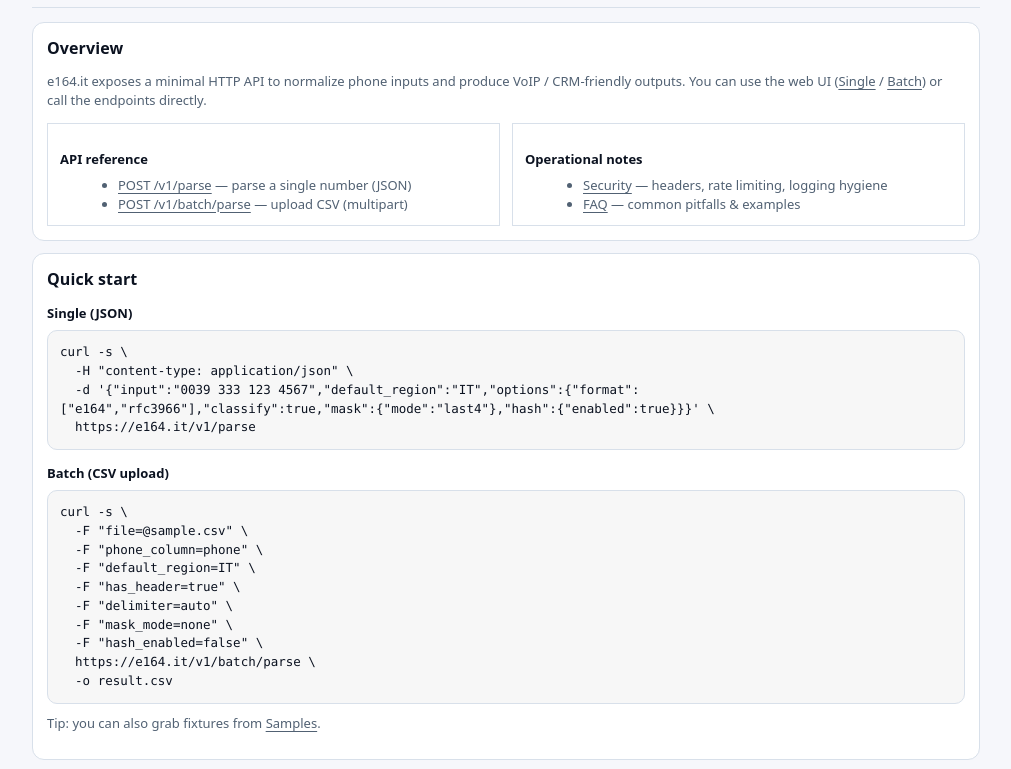
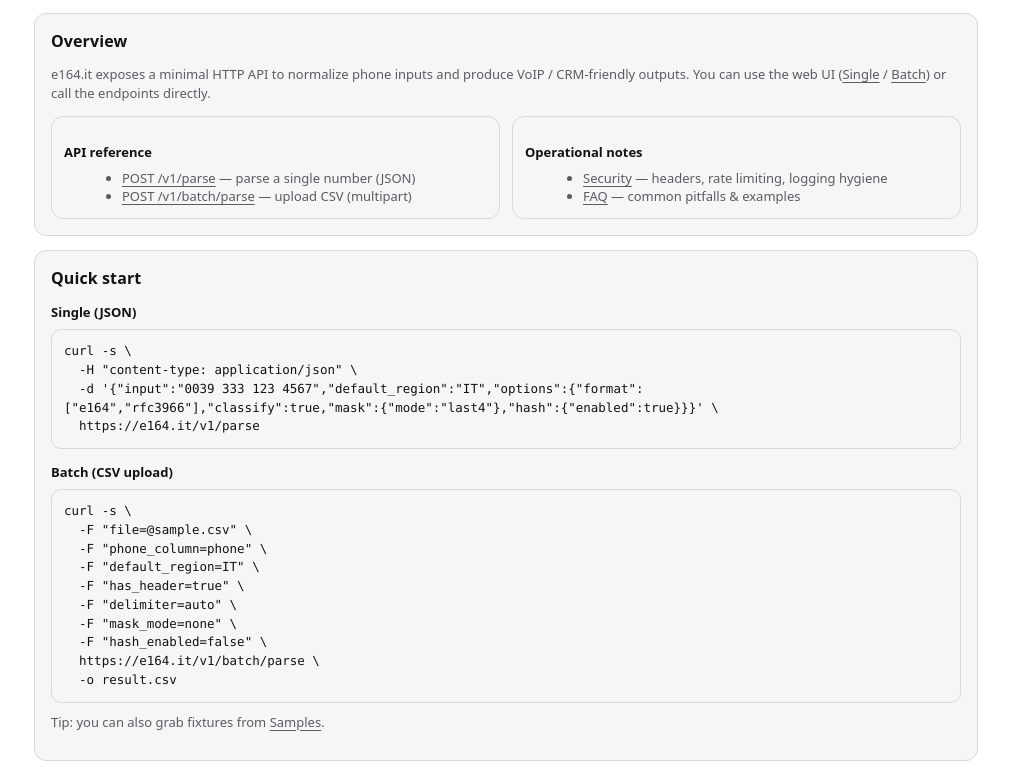
Before and after one commit to Antonio-Prado/e164-it, a website: page public/docs/index.html in a window 1280 px wide. Shown: the part 94-863 px from the top of the page, without its empty margins (134-1145 px from the left). Drawn offline with Linux system fonts and the light colour scheme.

Commit message:
Align Docs styling with site layout

```diff
--- a/public/docs/index.html
+++ b/public/docs/index.html
@@ -4,22 +4,22 @@
   <meta charset="utf-8" />
   <meta name="viewport" content="width=device-width, initial-scale=1" />
   <meta name="description" content="e164.it documentation: API, Batch CSV, privacy & security notes." />
-  <link rel="stylesheet" href="/styles.css">
+  <link rel="stylesheet" href="/styles.tech.css">
 <meta property="og:title" content="e164.it — Docs" />
   <meta property="og:description" content="e164.it docs: API, Batch CSV, security, and operational notes." />
   <meta property="og:type" content="website" />
   <title>e164.it — Docs</title>
   <style>
-    .doc h2 { margin: 0 0 8px; font-size: 16px; letter-spacing: .1px; }
-    .doc h3 { margin: 14px 0 8px; font-size: 13px; color: var(--text); }
-    .doc p, .doc li { color: var(--muted); font-size: 13px; line-height: 1.45; }
-    .doc ul { margin: 8px 0 0 18px; }
-    .doc .k { font-family: var(--mono); font-size: 12px; }
-    .doc .callout { border: 1px solid var(--border); border-radius: var(--radius); padding: 12px; background: transparent; }
-    .doc .cols { display: grid; grid-template-columns: 1fr 1fr; gap: 12px; }
-    @media (max-width: 860px) { .doc .cols { grid-template-columns: 1fr; } }
-    .doc a { text-decoration: underline; text-underline-offset: 3px; }
-    .doc pre { margin-top: 8px; }
+    main.doc h2 { margin: 0 0 8px; font-size: 16px; letter-spacing: .1px; }
+    main.doc h3 { margin: 14px 0 8px; font-size: 13px; color: var(--text); }
+    main.doc p, main.doc li { color: var(--muted); font-size: 13px; line-height: 1.45; }
+    main.doc ul { margin: 8px 0 0 18px; }
+    main.doc .k { font-family: var(--mono); font-size: 12px; }
+    main.doc .callout { border: 1px solid var(--border); border-radius: var(--radius); padding: 12px; background: transparent; }
+    main.doc .cols { display: grid; grid-template-columns: 1fr 1fr; gap: 12px; }
+    @media (max-width: 860px) { main.doc .cols { grid-template-columns: 1fr; } }
+    main.doc a { text-decoration: underline; text-underline-offset: 3px; }
+    main.doc pre { margin-top: 8px; }
   </style>
   <link rel="icon" href="/favicon.svg?v=2" type="image/svg+xml" />
   <meta name="theme-color" content="#0b1460" />
```
